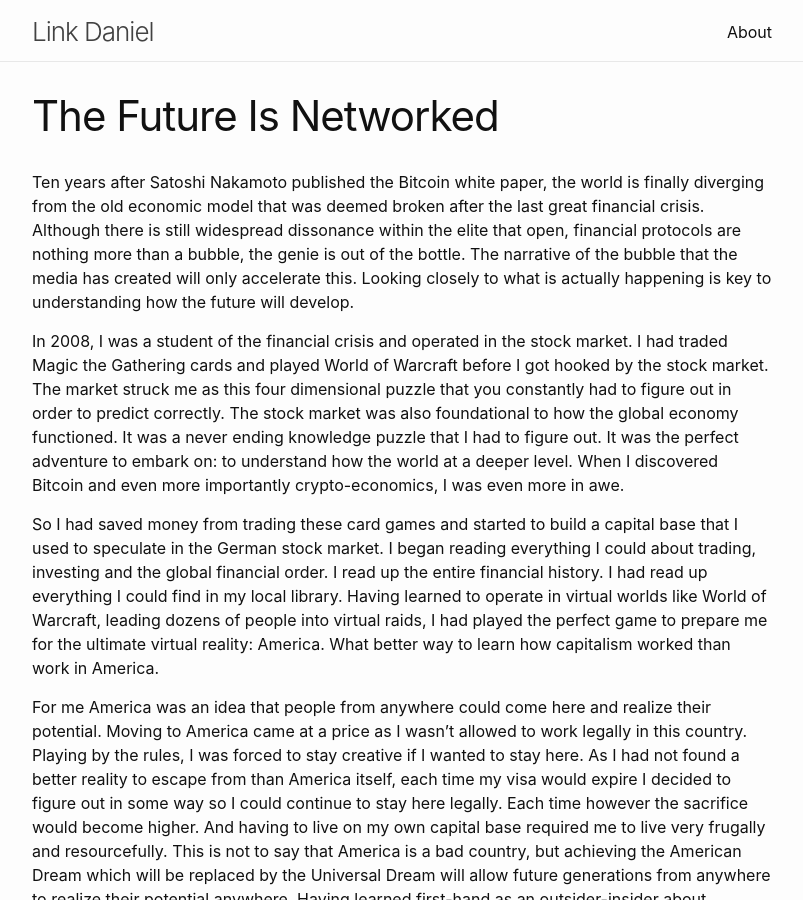
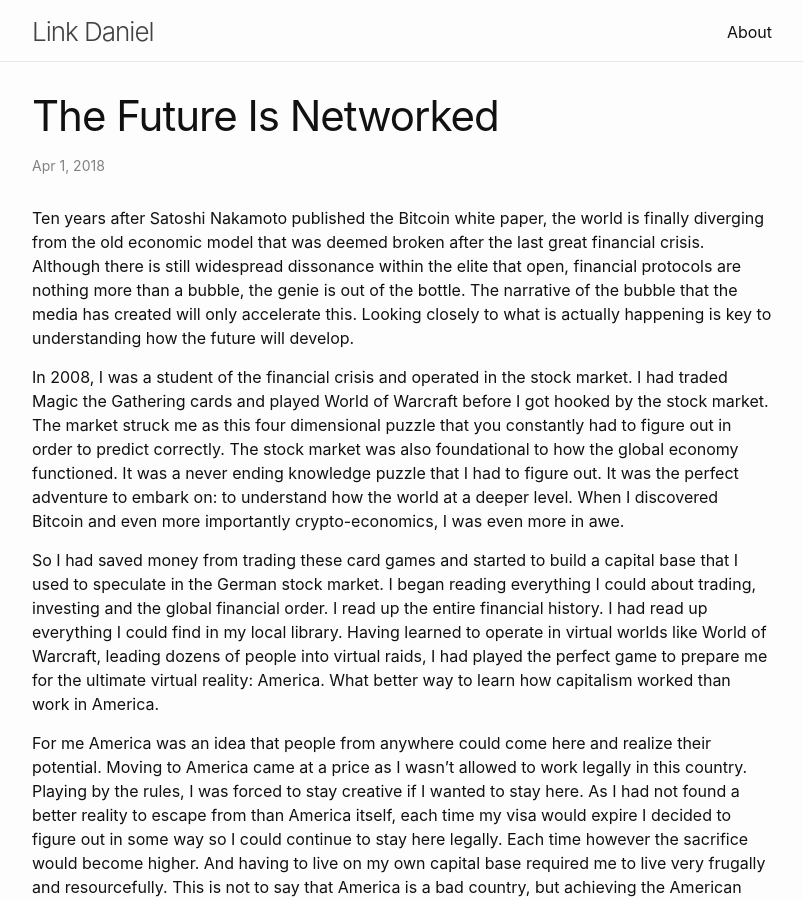
Before and after one commit to link-daniel/link.github.io, a Jekyll site: the page built from futurenetworked.md, in a window 1280 px wide and 900 px high. Shown: the whole window, without its empty margins (238-1041 px from the left). Built offline with Jekyll 4.4.1, drawn with Linux system fonts in a browser that asks for light colours.

Commit message:
Update futurenetworked.md

```diff
--- a/futurenetworked.md
+++ b/futurenetworked.md
@@ -3,6 +3,7 @@ layout: post
 title:  "The Future Is Networked"
 categories:
 tags:
+date: April 2018
 ---
 
 Ten years after Satoshi Nakamoto published the Bitcoin white paper, the world is finally diverging from the old economic model that was deemed broken after the last great financial crisis. Although there is still widespread dissonance within the elite that open, financial protocols are nothing more than a bubble, the genie is out of the bottle. The narrative of the bubble that the media has created will only accelerate this. Looking closely to what is actually happening is key to understanding how the future will develop.
```
